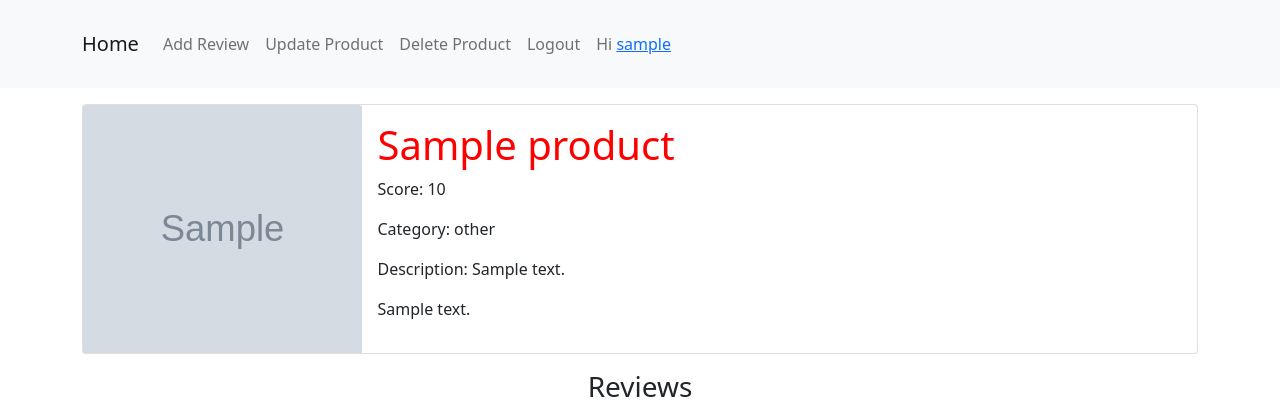
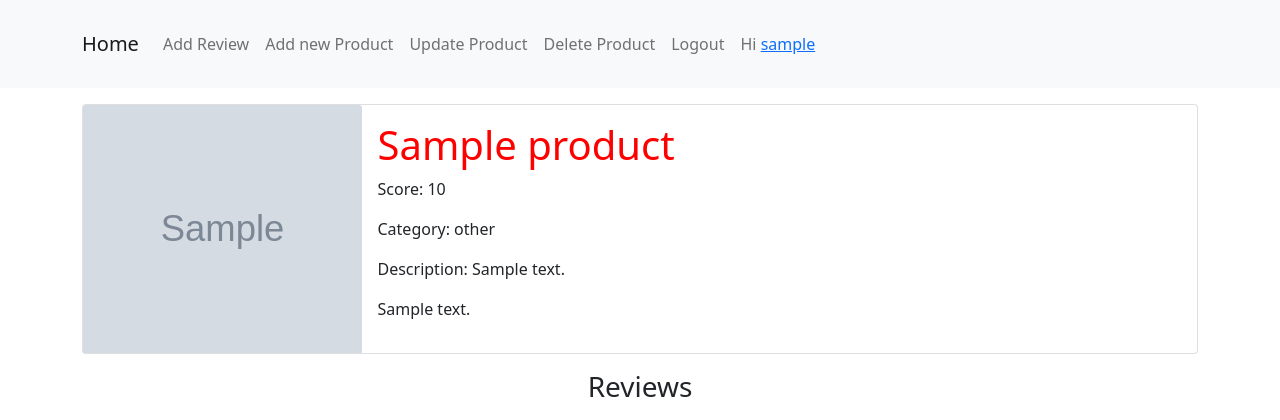
Before and after one commit to sakurakuba/ex8, a Django app: page /product/1/ in a window 1280 px wide. Shown: the top 420 px of the page. Run offline with Django 4.2, Linux system fonts and the light colour scheme; a user stored in the database is signed in; tables that the repository leaves empty hold one stand-in row (values such as "Sample post"); grey boxes marked "Sample" are stand-in pictures.

Commit message:
added permissions

```diff
--- a/review/templates/product/product_delete.html
+++ b/review/templates/product/product_delete.html
@@ -7,7 +7,7 @@
 {% endblock %}
 
 {% block content %}
-    <h1>Please, confirm "{{ product.name }} delete" ({{ product.get_category_display }})?</h1>
+    <h1>Please, confirm "{{ product.name }}" delete ({{ product.get_category_display }})?</h1>
     <form action="{% url "review:product_delete" product.pk %}" method="post">
         {% csrf_token %}
         <div class="btn-group">
--- a/review/templates/product/product_view.html
+++ b/review/templates/product/product_view.html
@@ -4,9 +4,14 @@
 
 
 {% block nav %}
-    <li class="nav-item"><a class="nav-link" href="{% url 'review:review_create' product.pk %}">Add Review</a></li>
-    <li class="nav-item"><a class="nav-link" href="{% url 'review:product_update' product.pk %}">Update Product</a></li>
-    <li class="nav-item"><a class="nav-link" href="{% url 'review:product_delete' product.pk %}">Delete Product</a></li>
+    {% if request.user.is_authenticated %}
+        <li class="nav-item"><a class="nav-link" href="{% url 'review:review_create' product.pk %}">Add Review</a></li>
+        {% if user.is_superuser or perms.review.add_product or perms.review.delete_product %}
+            <li class="nav-item"><a class="nav-link" href="{% url 'review:product_create' %}">Add new Product</a></li>
+            <li class="nav-item"><a class="nav-link" href="{% url 'review:product_update' product.pk %}">Update Product</a></li>
+            <li class="nav-item"><a class="nav-link" href="{% url 'review:product_delete' product.pk %}">Delete Product</a></li>
+        {% endif %}
+    {% endif %}
 {% endblock %}
 
 
@@ -35,8 +40,10 @@
                         <p class="card-text">{{ review.text }}</p>
                     </div>
                     <div class="btn-group w-100" role="group" aria-label="Basic mixed styles example">
-                        <a class="btn btn-danger" href="{% url "review:review_update" review.pk %}">Update</a>
-                        <a class="btn btn-warning" href="{% url "review:review_delete" review.pk %}">Delete</a>
+                        {% if request.user.is_authenticated and user == review.author or u %}
+                            <a class="btn btn-danger" href="{% url "review:review_update" review.pk %}">Update</a>
+                            <a class="btn btn-warning" href="{% url "review:review_delete" review.pk %}">Delete</a>
+                        {% endif %}
                     </div>
                 </div>
             </div>
--- a/review/views/product.py
+++ b/review/views/product.py
@@ -1,3 +1,4 @@
+from django.contrib.auth.mixins import PermissionRequiredMixin
 from django.shortcuts import render
 from django.urls import reverse, reverse_lazy
 from django.views.generic import ListView, DetailView, CreateView, UpdateView, DeleteView
@@ -20,28 +21,33 @@ class ProductView(DetailView):
     def get_context_data(self, **kwargs):
         context = super().get_context_data(**kwargs)
         context['reviews'] = self.object.products.order_by("-created_at")
+        u = self.request.user.groups.filter(name__in=['Moderators']).exists()
+        context['u'] = u
         return context
 
 
-class ProductCreateView(CreateView):
+class ProductCreateView(PermissionRequiredMixin, CreateView):
     model = Product
     form_class = ProductForm
     template_name = 'product/product_create.html'
+    permission_required = "review.add_product"
 
     def get_success_url(self):
         return reverse('review:product_view', kwargs={'pk': self.object.pk})
 
 
-class ProductUpdateView(UpdateView):
+class ProductUpdateView(PermissionRequiredMixin, UpdateView):
     model = Product
     form_class = ProductForm
     template_name = 'product/product_update.html'
+    permission_required = "review.change_product"
 
     def get_success_url(self):
         return reverse('review:product_view', kwargs={'pk': self.object.pk})
 
 
-class ProductDeleteView(DeleteView):
+class ProductDeleteView(PermissionRequiredMixin, DeleteView):
     model = Product
     template_name = 'product/product_delete.html'
     success_url = reverse_lazy('review:index')
+    permission_required = "review.delete_product"
```
Also changed, not shown: review/views/review.py (+12 -3 lines).
